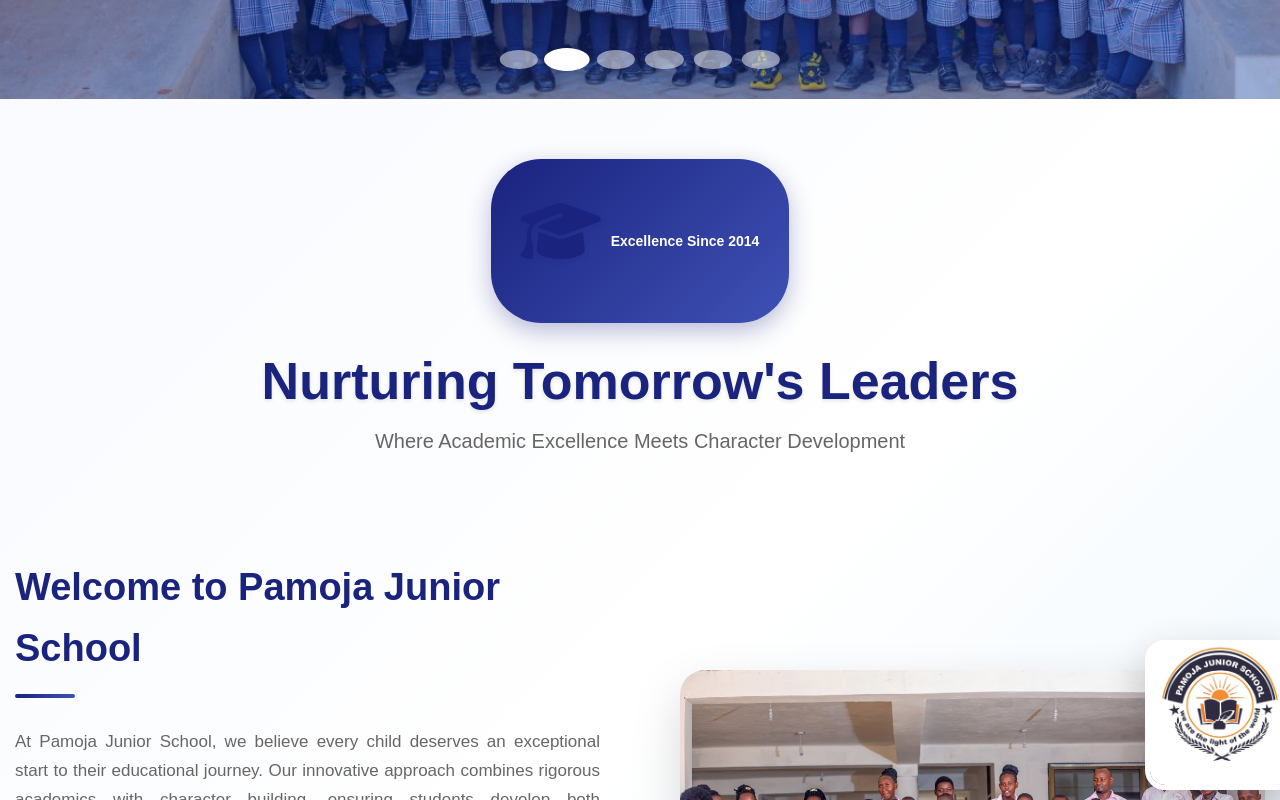
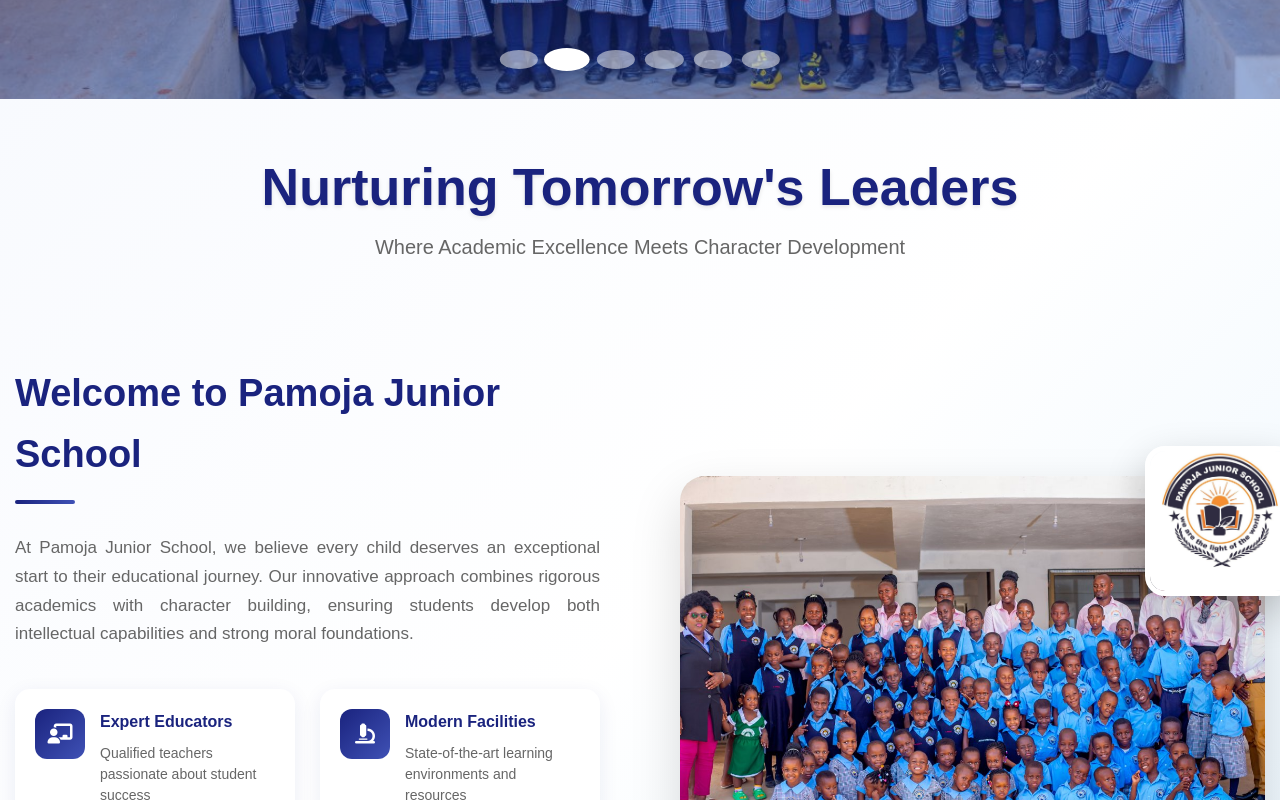
Before and after one commit to edsonunwa/pamoja-junior-school, a React (Vite) app: page / in a window 1280 px wide. Shown: the part 781-1581 px from the top of the page. Built offline with nearby package versions, Linux system fonts and the light colour scheme.

Commit message:
Updated the home page

```diff
--- a/src/App.jsx
+++ b/src/App.jsx
@@ -163,12 +163,6 @@
       <section className="welcome-section">
         <div className="container">
           <div className="welcome-hero">
-            <div className="welcome-badge">
-              <div className="badge-content">
-                <i className="fa fa-graduation-cap"></i>
-                <span>Excellence Since 2014</span>
-              </div>
-            </div>
             <h1 className="welcome-title">Nurturing Tomorrow's Leaders</h1>
             <p className="welcome-tagline">Where Academic Excellence Meets Character Development</p>
           </div>
```
